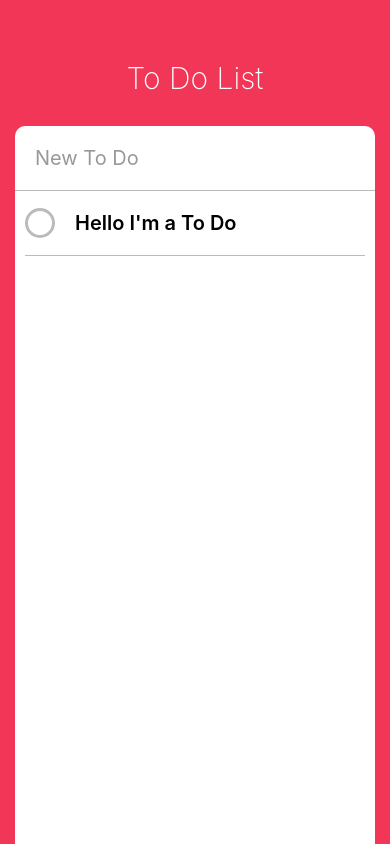
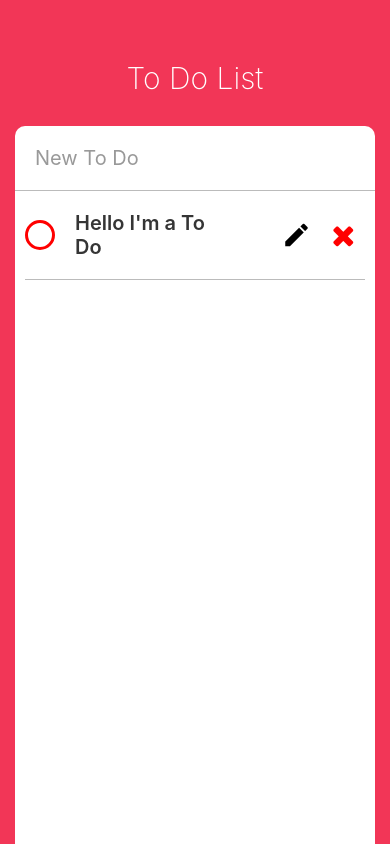
Before and after one commit to jhyuk/todoapp, a React Native app: screen / in a window 390 px wide. Built offline with nearby package versions, Linux system fonts and the light colour scheme.

Commit message:
styling the Todo Component

```diff
--- a/ToDo.js
+++ b/ToDo.js
@@ -1,5 +1,6 @@
 import React, { Component } from "react"
 import { View, Text, TouchableOpacity, StyleSheet, Dimensions } from "react-native"
+import { FontAwesome, MaterialIcons } from '@expo/vector-icons';
 
 
 const { width, height } = Dimensions.get("window");
@@ -10,13 +11,38 @@ export default class ToDo extends Component {
         isCompleted: false
     };
     render(){
-        const { isCompleted } = this.state;
+        const { isCompleted, isEditing } = this.state;
         return(
             <View style={styles.container}>
-                <TouchableOpacity onPress={this._toggleComplete}>
-                    <View style={[styles.circle, isCompleted ? styles.completedCircle : styles.uncompletedCircle]} />
-                </TouchableOpacity>
-                <Text style={styles.text}>Hello I'm a To Do</Text>
+                <View style={styles.column}>
+                    <TouchableOpacity onPress={this._toggleComplete}>
+                        <View style={[styles.circle, isCompleted ? styles.completedCircle : styles.uncompletedCircle]} />
+                    </TouchableOpacity>
+                    <Text style={[styles.text, isCompleted ? styles.completedText : styles.uncompletedText]}>
+                        Hello I'm a To Do</Text>
+                </View>
+                {isEditing ? (
+                    <View style={styles.actions}>
+                        <TouchableOpacity onPressOut={this._finishEditing}>
+                            <View style={styles.actionContainer}>
+                                <FontAwesome name="check" size={30} />
+                            </View>
+                        </TouchableOpacity>
+                    </View>
+                ) : (
+                        <View style={styles.actions}>
+                            <TouchableOpacity onPressOut={this._startEditing}>
+                                <View style={styles.actionContainer}>
+                                    <MaterialIcons name="mode-edit" size={30} />
+                                </View>
+                            </TouchableOpacity>
+                            <TouchableOpacity>
+                                <View style={styles.actionContainer}>
+                                    <FontAwesome name="close" size={30} color={"red"}/>
+                                </View>
+                            </TouchableOpacity>
+                        </View>
+                    )}
             </View>
         )
     }
@@ -27,6 +53,16 @@ export default class ToDo extends Component {
             }
         })
     }
+    _startEditing = () => {
+        this.setState({
+            isEditing: true
+        })
+    }
+    _finishEditing = () => {
+        this.setState({
+            isEditing: false
+        })
+    }
 }
 
 const styles = StyleSheet.create({
@@ -35,7 +71,8 @@ const styles = StyleSheet.create({
         borderBottomColor: "#bbb",
         borderBottomWidth: StyleSheet.hairlineWidth,
         flexDirection: "row",
-        alignItems: "center"
+        alignItems: "center",
+        justifyContent: "space-between"
     },
     circle: {
         width: 30,
@@ -45,14 +82,34 @@ const styles = StyleSheet.create({
         marginRight: 20
     },
     completedCircle: {
-        borderColor: "red"
+        borderColor: "#bbb"
     },
     uncompletedCircle: {
-        borderColor: "#bbb"
+        borderColor: "red"
     },
     text: {
         fontWeight: "600",
         fontSize: 20,
         marginVertical: 20
+    },
+    completedText: {
+        color: "#bbb",
+        textDecorationLine: "line-through"
+    },
+    uncompletedText: {
+        color: "#353535"
+    },
+    column:{
+        flexDirection: "row",
+        alignItems: "center",
+        width: width / 2,
+        justifyContent: "space-between"
+    },
+    actions: {
+        flexDirection: "row",
+    },
+    actionContainer: {
+        marginVertical: 10,
+        marginHorizontal: 10
     }
 })
```
